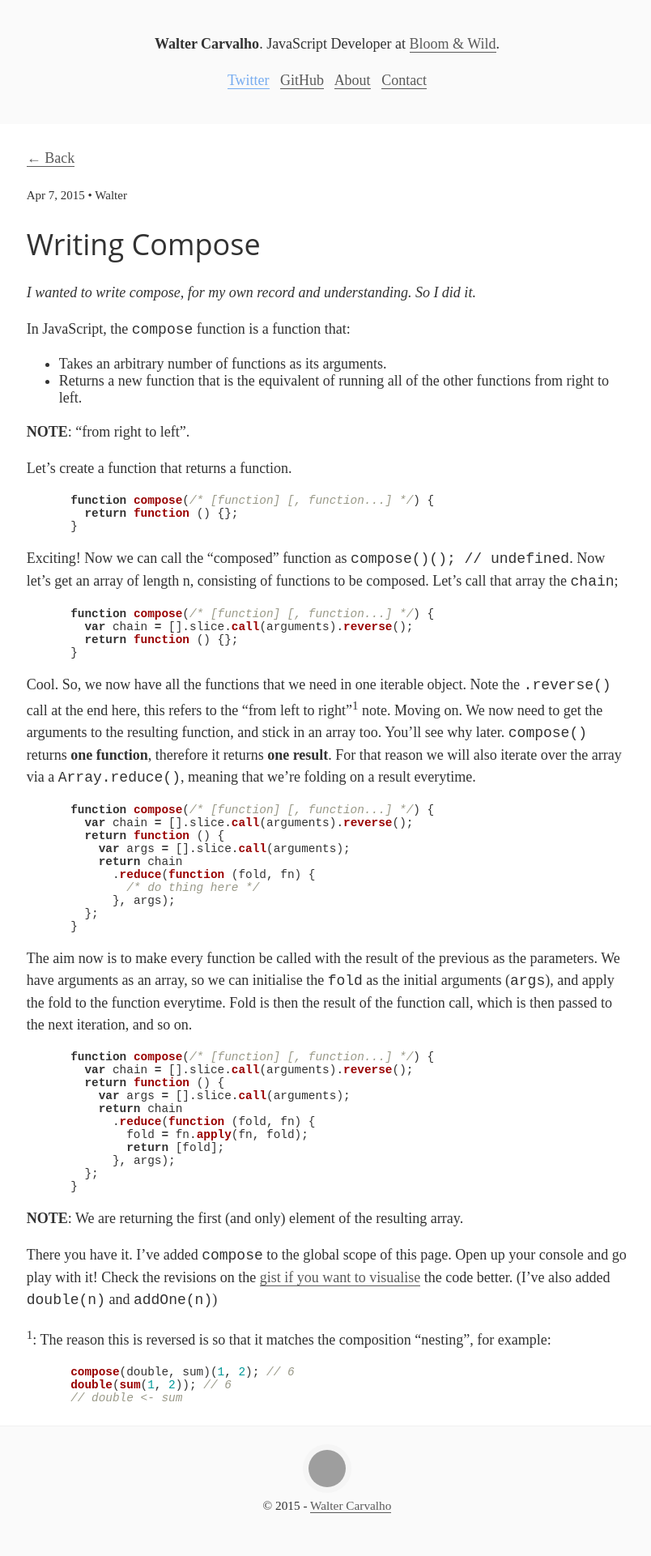
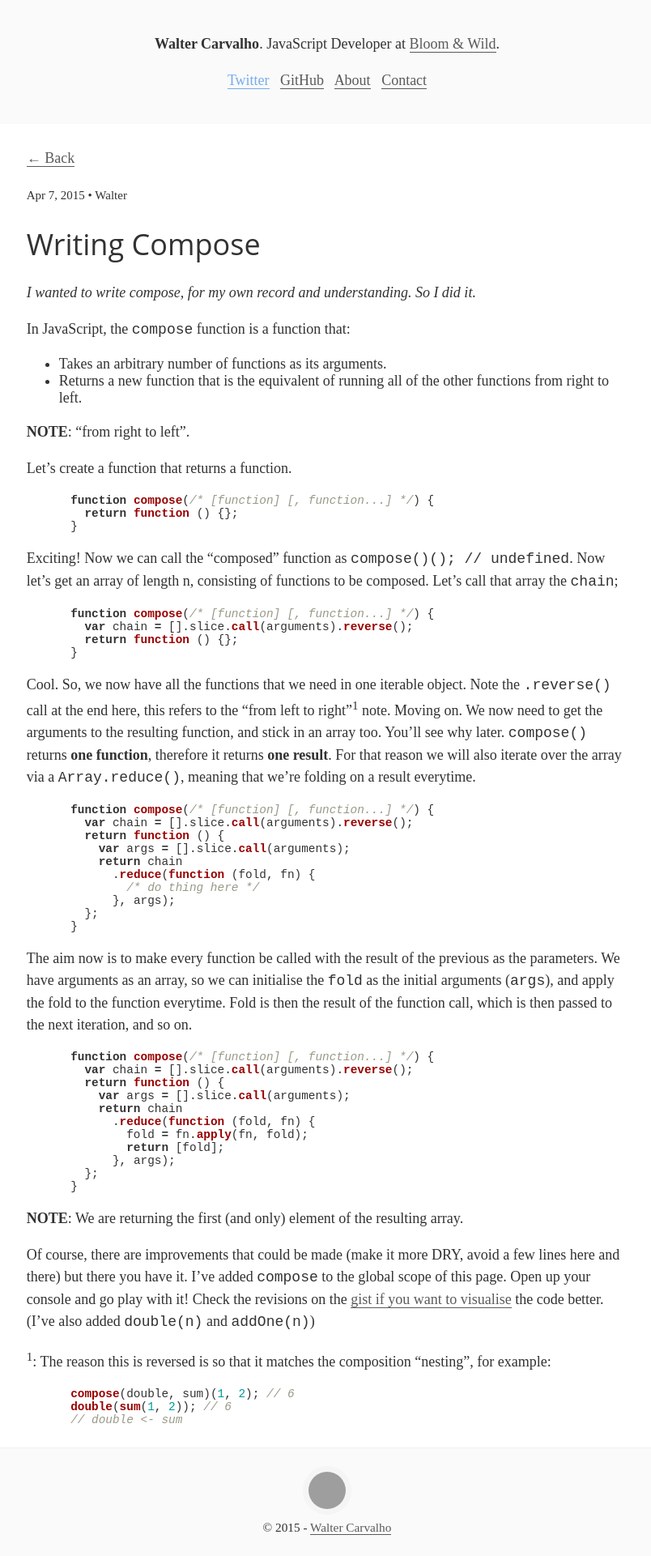
Before and after one commit to waltfy/waltfy.github.io, a Jekyll site: the page built from _posts/2015-04-07-writing-compose.md, in a window 1280 px wide. Shown: the whole page at 81% size, without its empty margins (236-1040 px from the left). Built offline with Jekyll 4.4.1, drawn with Linux system fonts in a browser that asks for light colours; before the commit the page ends 1894 px from its top, so only the background shows below that; grey boxes are pictures that could not be loaded.

Commit message:
added a few lines

```diff
--- a/_posts/2015-04-07-writing-compose.md
+++ b/_posts/2015-04-07-writing-compose.md
@@ -64,7 +64,9 @@ function compose(/* [function] [, function...] */) {
 
 **NOTE**: We are returning the first (and only) element of the resulting array.
 
-There you have it. I've added `compose` to the global scope of this page. Open up your console and go play with it! Check the revisions on the [gist if you want to visualise](https://gist.github.com/waltfy/9f314bc3ea74cfc6c97d/revisions) the code better. (I've also added `double(n)` and `addOne(n)`)
+
+
+Of course, there are improvements that could be made (make it more DRY, avoid a few lines here and there) but there you have it. I've added `compose` to the global scope of this page. Open up your console and go play with it! Check the revisions on the [gist if you want to visualise](https://gist.github.com/waltfy/9f314bc3ea74cfc6c97d/revisions) the code better. (I've also added `double(n)` and `addOne(n)`)
 
 <script type='text/javascript'>
   console.debug("Hey, you're trying it!");
```
